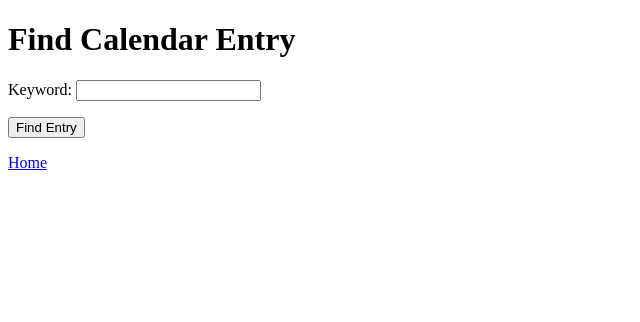
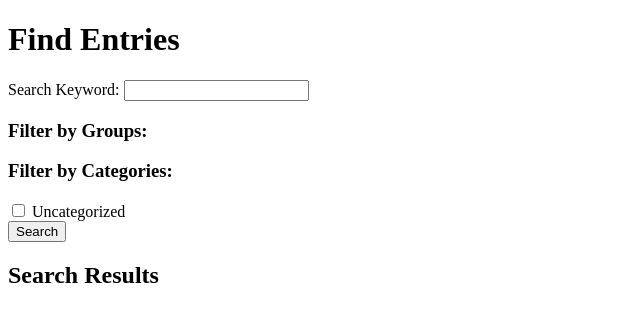
Before and after one commit to dbdizk/ryhma_kalenteri, a Flask app: page /find_entry in a window 1280 px wide. Shown: the top 322 px of the page, without its empty margins (0-640 px from the left). Run offline with Flask 3, Linux system fonts and the light colour scheme; data comes from the database, SQL or seed files in the repository; data that the repository does not hold is empty.

Commit message:
Added depth to the filtering tool, which now allows for multiple selection and a combination of filters. Added multiselect editing of groups for entries.

```diff
--- a/app.py
+++ b/app.py
@@ -31,13 +31,32 @@ def show_user(user_id):
 
 @app.route("/find_entry")
 def find_entry():
-    query = request.args.get("query")
-    if query:
-        results = entries.find_entries(query)
-    else:
-        query = ""
-        results = []
-    return render_template("find_entry.html", query=query, results=results)
+    query = request.args.get("query", "").strip()
+
+
+    group_ids = request.args.getlist("group_id")
+    category_ids = request.args.getlist("category_id")
+
+
+    group_ids = [int(g) for g in group_ids if g.isdigit()]
+    category_ids = [int(c) for c in category_ids if c.isdigit()]
+
+    results = entries.find_entries(query, group_ids, category_ids)
+
+    all_groups = groups.get_groups()
+    all_categories = db.query("SELECT * FROM categories")
+
+    return render_template(
+        "find_entry.html",
+        query=query,
+        results=results,
+        all_groups=all_groups,
+        all_categories=all_categories,
+        selected_groups=group_ids,
+        selected_categories=category_ids
+    )
+
+
 
 @app.route("/entry/<int:entry_id>")
 def show_entry(entry_id):
@@ -129,7 +148,9 @@ def edit_entry(entry_id):
         abort(404)
     if entry["user_id"] != session["user_id"]:
         abort(403)
-    return render_template("edit_entry.html", entry=entry, categories=all_categories)
+    all_groups = groups.get_groups()
+    entry_group_ids = groups.get_entry_group_ids(entry_id)
+    return render_template("edit_entry.html", entry=entry, categories=all_categories, all_groups=all_groups, entry_group_ids=entry_group_ids)
 
 @app.route("/update_entry", methods=["POST"])
 def update_entry():
@@ -152,6 +173,8 @@ def update_entry():
     category_id = request.form["category"]
 
     entries.update_entry(entry_id, title, description, date, time, duration, category_id)
+    new_group_ids = set(request.form.getlist("groups"))
+    groups.update_entry_groups(entry_id, new_group_ids)
 
     return redirect("/entry/" + str(entry_id))
 
--- a/entries.py
+++ b/entries.py
@@ -43,10 +43,37 @@ def delete_entry(entry_id):
     sql = "DELETE FROM entries WHERE id = ?"
     db.execute(sql, [entry_id])
 
-def find_entries(query):
-    sql = """SELECT id, title FROM entries WHERE description LIKE ? OR title LIKE ? ORDER BY id DESC"""
-    like = "%" + query + "%"
-    return db.query(sql, [like, like])
+def find_entries(query=None, group_ids=None, category_ids=None):
+    sql = """SELECT e.id, e.title, e.description, e.date, e.time, e.duration,
+                    u.username, c.name AS category_name
+             FROM entries e
+             JOIN users u ON e.user_id = u.id
+             LEFT JOIN categories c ON e.category_id = c.id
+             LEFT JOIN entry_groups eg ON e.id = eg.entry_id
+             WHERE 1=1 """  # Always true, allows dynamic conditions
+
+    params = []
+
+    # Apply filters dynamically
+    if query:
+        sql += " AND (e.title LIKE ? OR e.description LIKE ?)"
+        params.extend([f"%{query}%", f"%{query}%"])
+
+    if group_ids:
+        placeholders = ",".join(["?"] * len(group_ids))
+        sql += f" AND eg.group_id IN ({placeholders})"
+        params.extend(group_ids)
+
+    if category_ids:
+        placeholders = ",".join(["?"] * len(category_ids))
+        sql += f" AND e.category_id IN ({placeholders})"
+        params.extend(category_ids)
+
+    sql += " GROUP BY e.id ORDER BY e.date DESC"
+
+    return db.query(sql, params)
+
+
 
 def assign_entry_to_groups(entry_id, group_ids):
     if not entry_id:
--- a/groups.py
+++ b/groups.py
@@ -7,3 +7,25 @@ def add_group(name, description):
 def get_groups():
     sql = "SELECT id, name FROM groups ORDER BY id DESC"
     return db.query(sql)
+
+def get_entry_group_ids(entry_id):
+    sql = "SELECT group_id FROM entry_groups WHERE entry_id = ?"
+    result = db.query(sql, [entry_id])
+    return {g["group_id"] for g in result}
+
+def update_entry_groups(entry_id, new_group_ids):
+    old_group_ids = get_entry_group_ids(entry_id)
+
+    # Find groups to add and remove
+    groups_to_add = new_group_ids - old_group_ids
+    groups_to_remove = old_group_ids - new_group_ids
+
+    # Remove deselected groups
+    if groups_to_remove:
+        db.execute("DELETE FROM entry_groups WHERE entry_id = ? AND group_id IN ({})".format(
+            ",".join(["?"] * len(groups_to_remove))
+        ), [entry_id] + list(groups_to_remove))
+
+    # Add newly selected groups
+    for group_id in groups_to_add:
+        db.execute("INSERT INTO entry_groups (entry_id, group_id) VALUES (?, ?)", [entry_id, group_id])
--- a/templates/find_entry.html
+++ b/templates/find_entry.html
@@ -3,27 +3,51 @@
 <head>
     <meta charset="UTF-8">
     <meta name="viewport" content="width=device-width, initial-scale=1.0">
-    <title>Find Entry</title>
+    <title>Find Entries</title>
+
 </head>
 <body>
-    <h1>Find Calendar Entry</h1>
+
+    <h1>Find Entries</h1>
+
     <form action="/find_entry" method="get">
-        <p>
-            Keyword: <input type="text" name="query" value="{{query}}">
-        </p>
-        <button type="submit">Find Entry</button>
+        <label>Search Keyword:</label>
+        <input type="text" name="query" value="{{ query }}">
+
+        <h3>Filter by Groups:</h3>
+        <div class="filter-group">
+            {% for group in all_groups %}
+                <label>
+                    <input type="checkbox" name="group_id" value="{{ group.id }}"
+                        {% if group.id in selected_groups %}checked{% endif %}>
+                    {{ group.name }}
+                </label><br>
+            {% endfor %}
+        </div>
+
+        <h3>Filter by Categories:</h3>
+        <div class="filter-group">
+            {% for category in all_categories %}
+                <label>
+                    <input type="checkbox" name="category_id" value="{{ category.id }}"
+                        {% if category.id in selected_categories %}checked{% endif %}>
+                    {{ category.name }}
+                </label><br>
+            {% endfor %}
+        </div>
+
+        <input type="submit" value="Search">
     </form>
-    <p>
-        <a href="/">Home</a>
-    </p>
 
-    {% if query %}
     <h2>Search Results</h2>
     <ul>
         {% for entry in results %}
-        <li><a href="/entry/{{entry.id}}">{{entry.title}}</a></li>
+            <li>
+                <a href="/entry/{{ entry.id }}">{{ entry.title }}</a> -
+                {{ entry.category_name or "No Category" }} by {{ entry.username }}
+            </li>
         {% endfor %}
     </ul>
-    {% endif %}
+
 </body>
-</html></html>
+</html>
```
Also changed, not shown: templates/edit_entry.html (+7 -0 lines).
